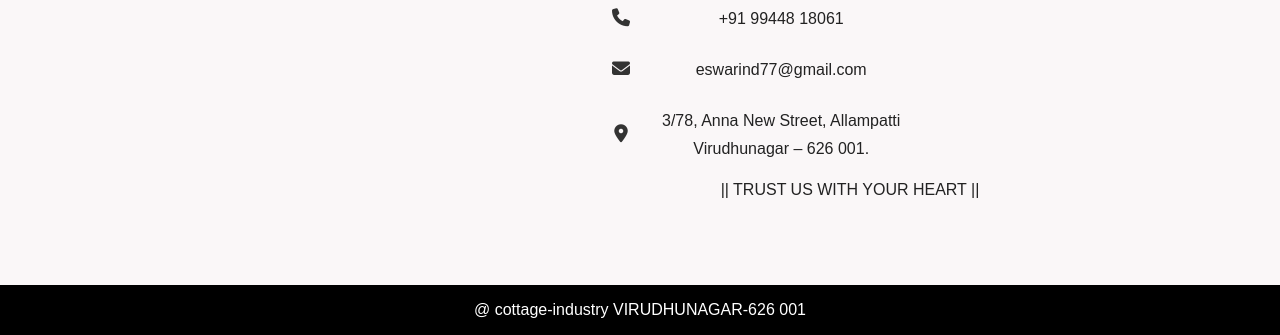
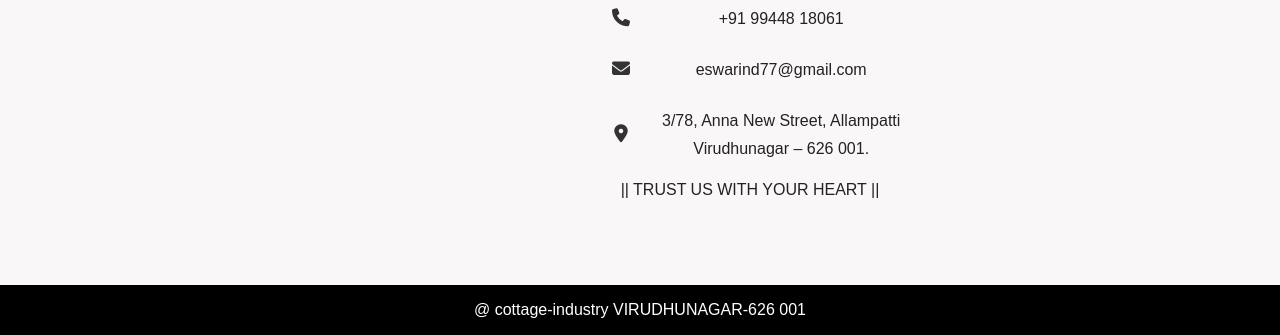
Before and after one commit to kelvinrjm/WEBSITE-PROJECTS, a plain HTML site: page folder-projects/folder-ESWAR/contact.html in a window 1280 px wide. Shown: the part 553-888 px from the top of the page. Drawn offline with Linux system fonts and the light colour scheme.

Commit message:
Update contact.html

```diff
--- a/folder-projects/folder-ESWAR/contact.html
+++ b/folder-projects/folder-ESWAR/contact.html
@@ -65,7 +65,7 @@ body{background:#faf7f8;color:#222;}
   font-size:16px;
   line-height:1.8;
   max-width:500px;
-  margin-left:580px;
+  margin-left:480px;
   animation:fadeUp 1.5s ease;
 }
 
```
